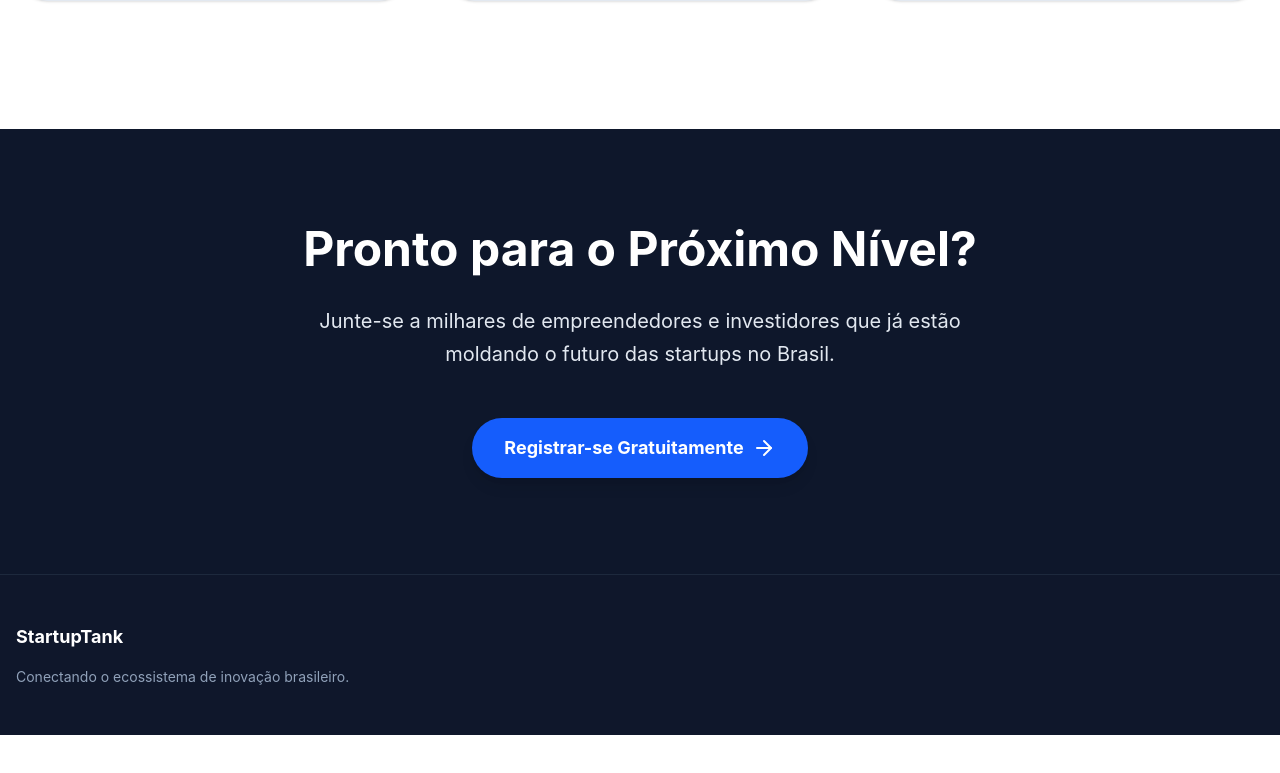
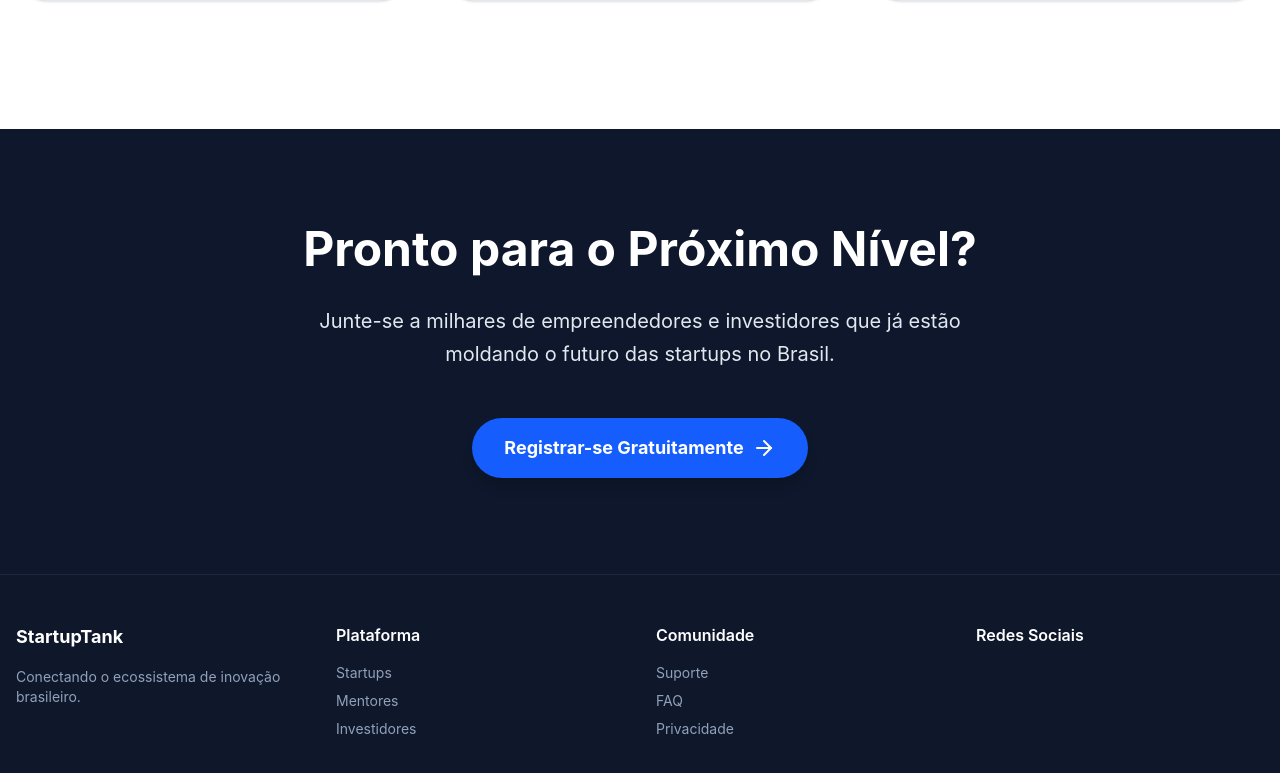
Before and after one commit to adrianomisina/startup-tank, a React (Vite) app in the folder frontend/: page / in a window 1280 px wide. Shown: the part 1612-2385 px from the top of the page. Before the commit the page ends 2347 px from the top, so only its background shows below. Built offline with nearby package versions, Linux system fonts and the light colour scheme; no server answers.

Commit message:
ajuste tela de layout

```diff
--- a/frontend/src/components/Layout.tsx
+++ b/frontend/src/components/Layout.tsx
@@ -1,27 +1,67 @@
 import React from 'react'
 import Navbar from './Navbar'
-import { Sidebar } from 'lucide-react'
 
 interface LayoutProps {
   children: React.ReactNode
-  showSidebar?: boolean
-  role?: 'founder' | 'mentor' | 'investor' | 'admin'
+
 }
 
-const Layout: React.FC<LayoutProps> = ({ children, showSidebar = false, role = 'founder' }) => {
+const Layout: React.FC<LayoutProps> = ({ children }) => {
   return (
     <div className="min-h-screen flex flex-col bg-white text-slate-900 transition-colors duration-300">
       <Navbar />
       <div className="flex flex-1 pt-16">
-        {/* Sidebar aparece apenas se showSidebar for true */}
-        {showSidebar && <Sidebar role={role} />}
-        <main className="flex-1 w-full">{children}</main>
+        <main className="flex-1">{children}</main>
       </div>
       <footer className="bg-slate-900 border-t border-slate-800 text-slate-400 py-12 px-4">
-        <div className="max-w-7xl mx-auto flex flex-col md:flex-row items-center justify-between gap-6">
+        <div className="max-w-7xl mx-auto grid grid-cols-1 md:grid-cols-4 gap-8">
           <div>
             <h3 className="text-white text-lg font-bold mb-4">StartupTank</h3>
             <p className="text-sm">Conectando o ecossistema de inovação brasileiro.</p>
+          </div>
+          <div>
+            <h4 className="text-white font-semibold mb-4">Plataforma</h4>
+            <ul className="space-y-2 text-sm">
+              <li>
+                <a href="/startups" className="hover:text-white transition-colors">
+                  Startups
+                </a>
+              </li>
+              <li>
+                <a href="/mentores" className="hover:text-white transition-colors">
+                  Mentores
+                </a>
+              </li>
+              <li>
+                <a href="/investidores" className="hover:text-white transition-colors">
+                  Investidores
+                </a>
+              </li>
+            </ul>
+          </div>
+          <div>
+            <h4 className="text-white font-semibold mb-4">Comunidade</h4>
+            <ul className="space-y-2 text-sm">
+              <li>
+                <a href="#" className="hover:text-white transition-colors">
+                  Suporte
+                </a>
+              </li>
+              <li>
+                <a href="#" className="hover:text-white transition-colors">
+                  FAQ
+                </a>
+              </li>
+              <li>
+                <a href="#" className="hover:text-white transition-colors">
+                  Privacidade
+                </a>
+              </li>
+            </ul>
+          </div>
+          <div>
+            <h4 className="text-white font-semibold mb-4">Redes Sociais</h4>
+            <div className="flex space-x-4">{/* Social icons could go here */}</div>
           </div>
         </div>
       </footer>
```
